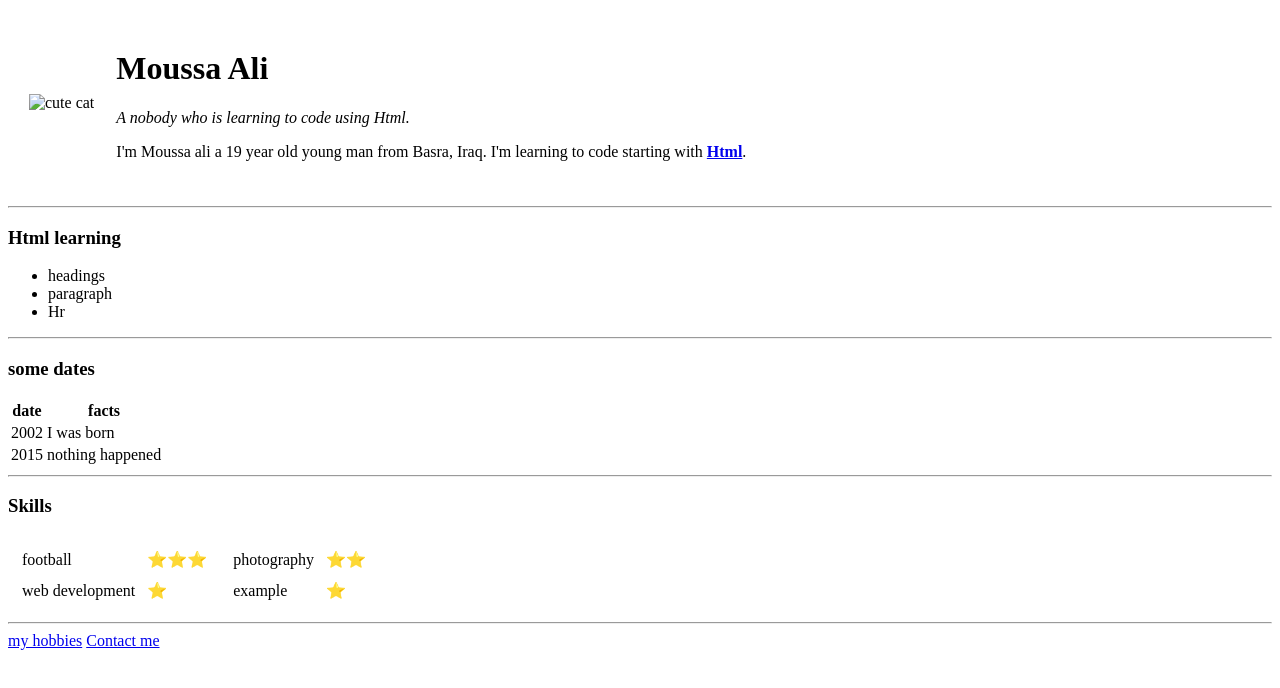
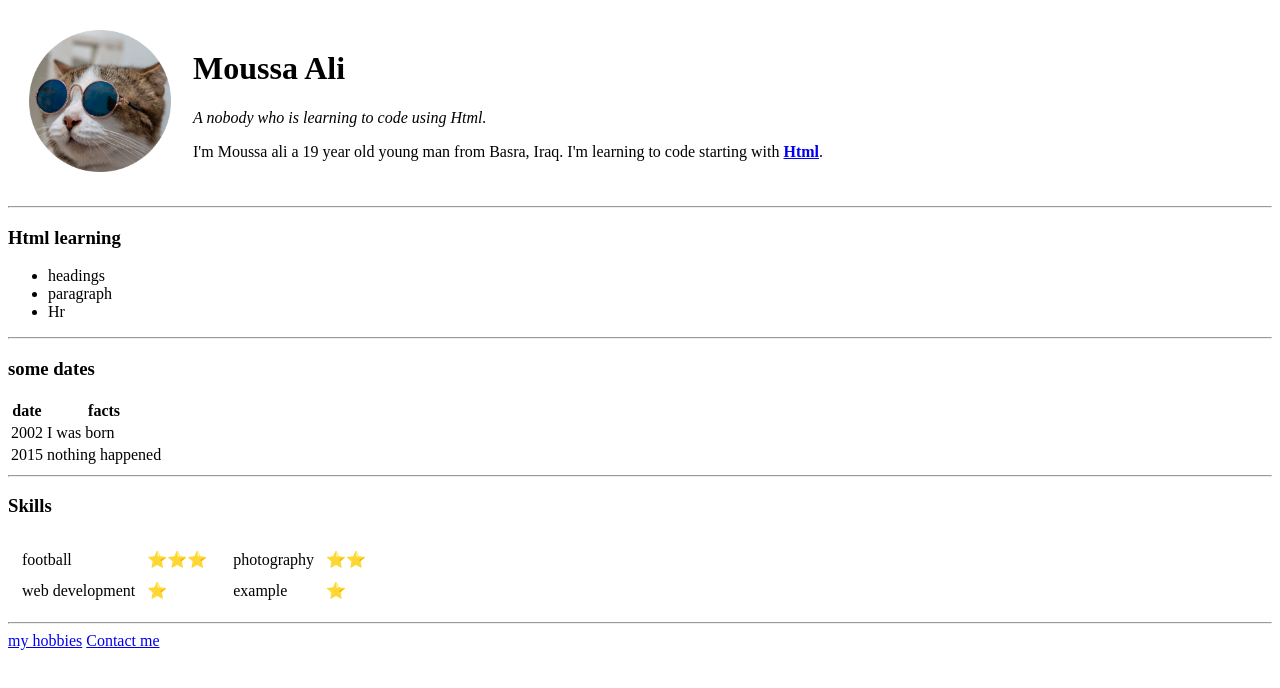
Before and after one commit to mussaali662/cv, a plain HTML site: page index.html in a window 1280 px wide. Drawn offline with Linux system fonts and the light colour scheme.

Commit message:
Update index.html

```diff
--- a/index.html
+++ b/index.html
@@ -8,7 +8,7 @@
 
     <table cellspacing="20">
           <tr>
-             <td><img src="images/circle-cropped.png" width="142" height="142" alt="cute cat"></td>
+             <td><img src="circle-cropped.png" width="142" height="142" alt="cute cat"></td>
 
              <td><h1>Moussa Ali</h1><P><em>A nobody who is learning to code using Html.</em></P>
                 <p>I'm Moussa ali a 19 year old young man from Basra, Iraq. I'm learning to code starting with <strong><a href="https://www.w3schools.com/html/"> Html</a></strong>.</p></td>
```
